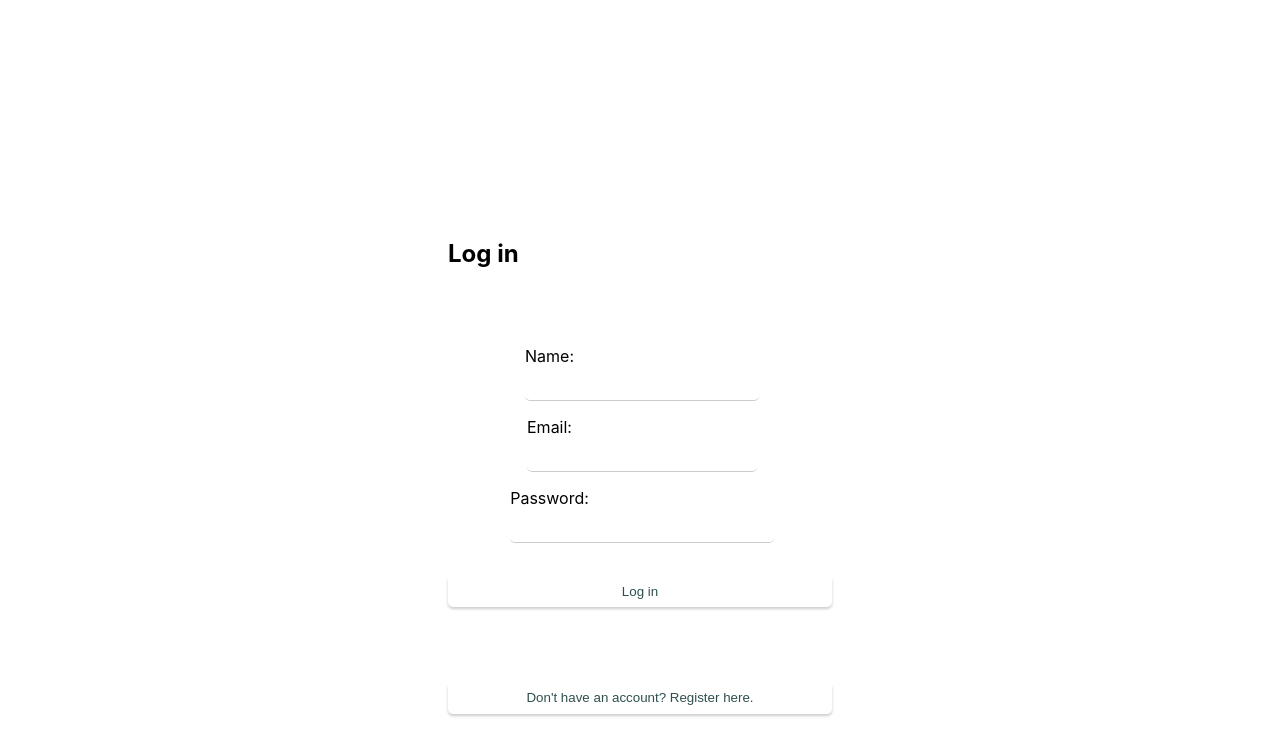
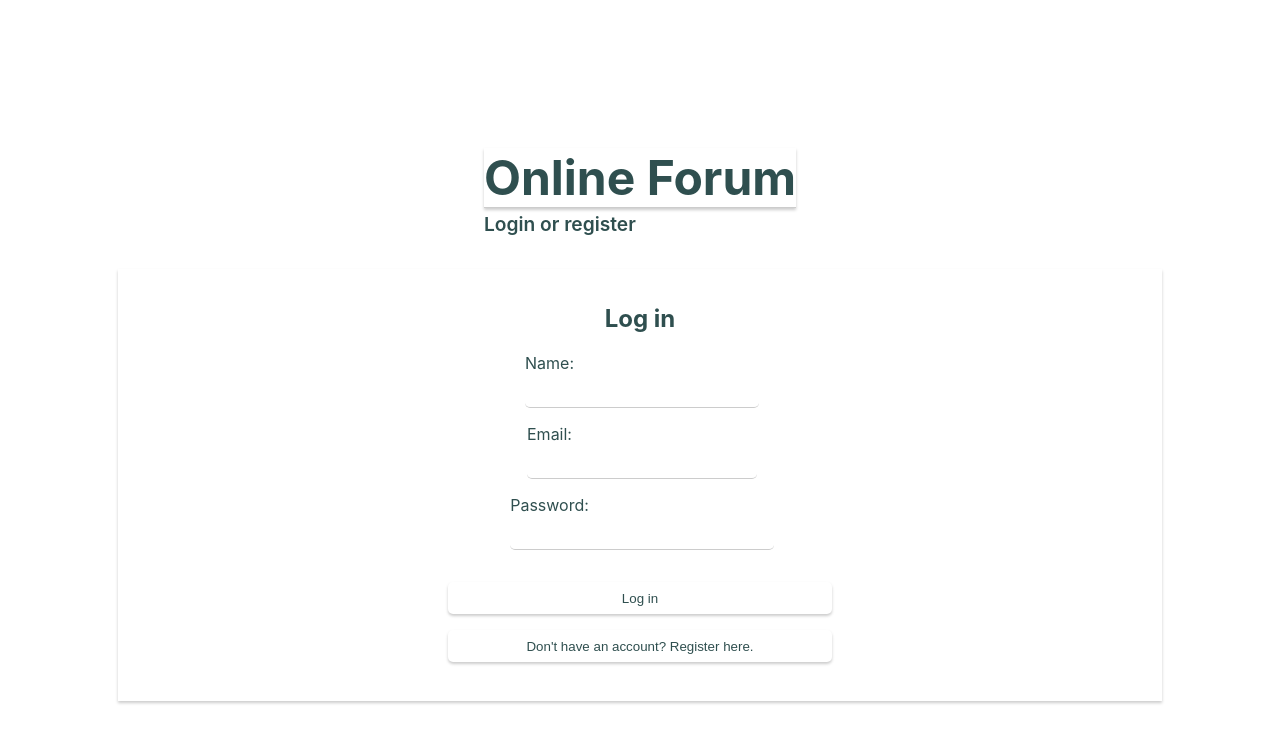
Before and after one commit to DVNOWEB/ForumProject, a React (Create React App) app: page / in a window 1280 px wide. Shown: the top 756 px of the page. Built offline with nearby package versions, Linux system fonts and the light colour scheme.

Commit message:
Login/Regster form styling and functionality added 🚀

```diff
--- a/src/components/AuthForm.tsx
+++ b/src/components/AuthForm.tsx
@@ -106,14 +106,17 @@ function AuthForm() {
 
   return (
     <div className="main_container">
+      <div className="header">
+        <h1>Online Forum</h1>
+        <span>Login or register</span>
+      </div>
       {loggedInUser ? (
         <div>
           <h2>Welcome, {name || 'User'}!</h2>
           <button onClick={handleLogout}>Log Out</button>
         </div>
       ) : (
-        <div>
-          <h2 style={{ color: messageColor || '' }}>{message}</h2>
+        <div className="form_container">
           <h2>{isRegistered ? 'Log in' : 'Register'}</h2>
           <form onSubmit={handleFormSubmit}>
             <div>
@@ -156,6 +159,7 @@ function AuthForm() {
                 : 'Already have an account? Log in here.'}
             </button>
           </div>
+          <h2 style={{ color: messageColor || '' }}>{message}</h2>
         </div>
       )}
     </div>
--- a/src/styles/index.css
+++ b/src/styles/index.css
@@ -2,4 +2,6 @@ body {
   font-family: -apple-system, BlinkMacSystemFont, 'Segoe UI', 'Roboto', 'Oxygen',
     'Ubuntu', 'Cantarell', 'Fira Sans', 'Droid Sans', 'Helvetica Neue',
     sans-serif;
+
+  color: darkslategrey;
 }
```
